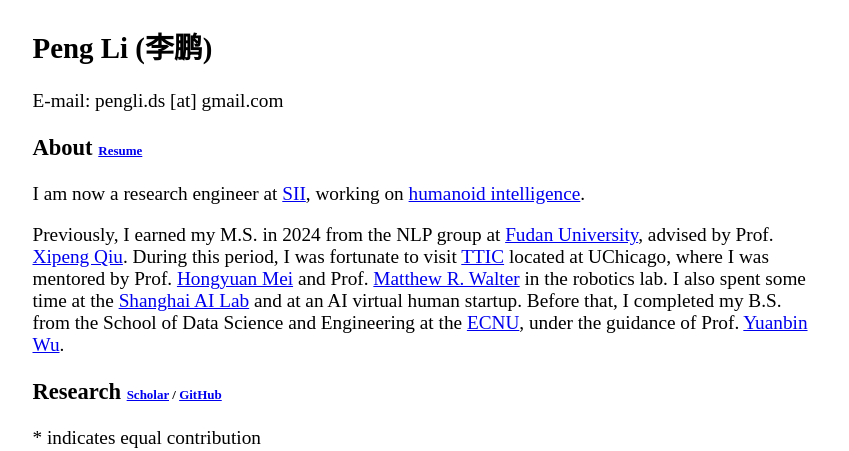
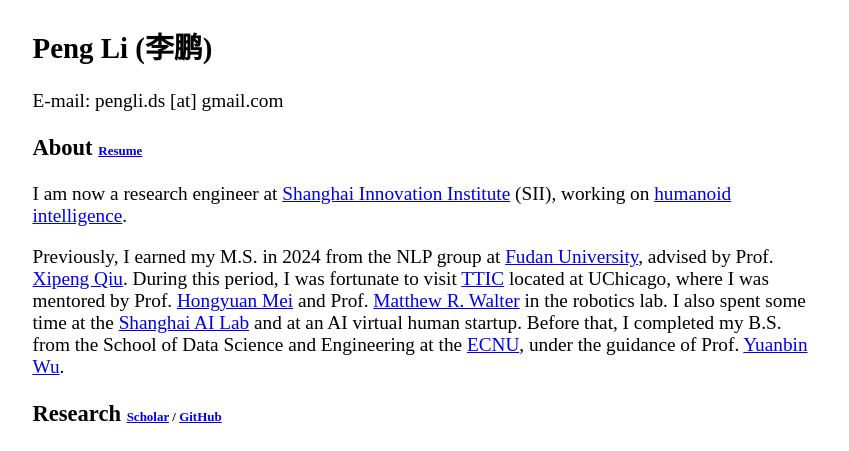
Before and after one commit to artpli/artpli.github.io, a plain HTML site: page index.html in a window 1280 px wide. Shown: the top 451 px of the page, without its empty margins (212-1061 px from the left). Drawn offline with Linux system fonts and the light colour scheme.

Commit message:
Update index.html

```diff
--- a/index.html
+++ b/index.html
@@ -33,7 +33,7 @@
 <h3>About <font size="-1"><a href="./pengli_resume.pdf">Resume</a></font></h3>
 
 <p>
-I am now a research engineer at <a href="https://www.sii.edu.cn">SII</a>, working on <a href="https://humanoidintelligence.github.io">humanoid intelligence</a>.
+I am now a research engineer at <a href="https://www.sii.edu.cn">Shanghai Innovation Institute</a> (SII), working on <a href="https://humanoidintelligence.github.io">humanoid intelligence</a>.
 </p>
 
 <p>
```
